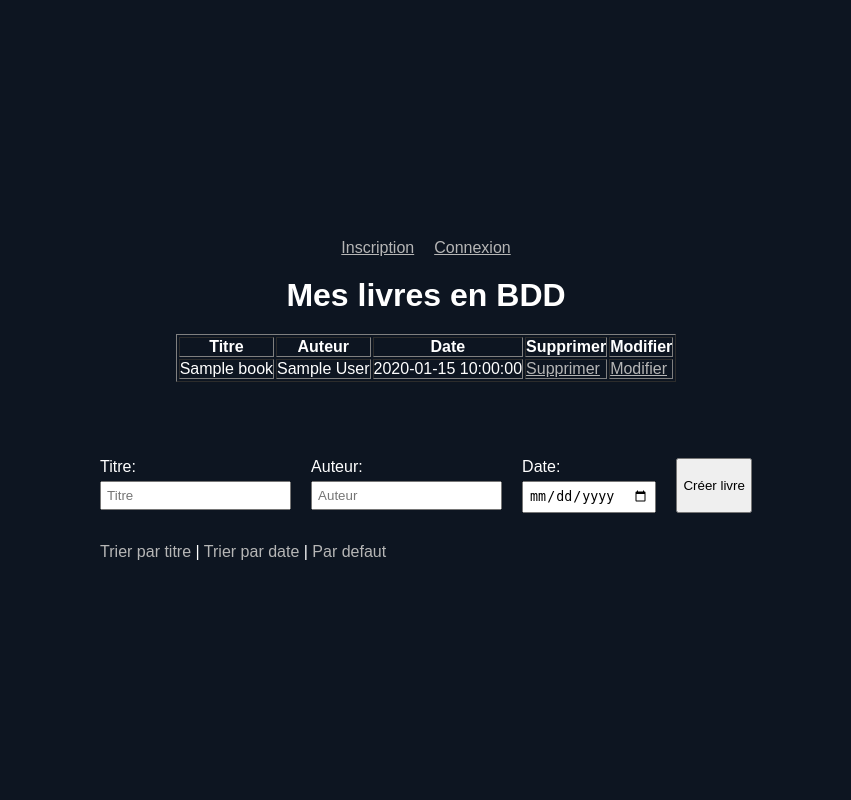
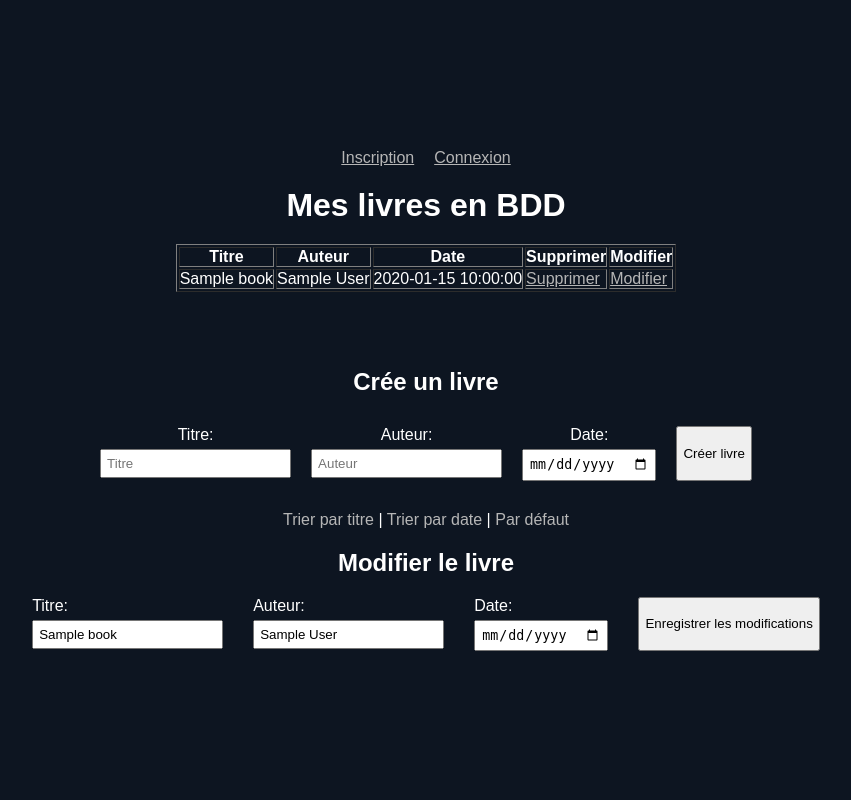
Before and after one commit to MaxymMelnychuk/Cours-PHP-MySQL, a PHP site: page /index.php?id_book=1&action=modify in a window 1280 px wide. Shown: the whole page, without its empty margins (214-1065 px from the left). Run offline with PHP 8.4, Linux system fonts and the light colour scheme; tables that the repository leaves empty or names only in its code hold one stand-in row (values such as "Sample post").

Commit message:
can modify book

```diff
--- a/index.php
+++ b/index.php
@@ -1,10 +1,10 @@
 <?php
-
 require_once("connexion.php");
 
 ///// EXEC
 
-if ($_POST) {
+// Création d'un livre
+if ($_POST && isset($_POST["create"])) {
     $title = $_POST["title"];
     $author = $_POST["author"];
     $date_publication = $_POST["date_publication"];
@@ -23,6 +23,7 @@ if ($_POST) {
     }
 }
 
+// Suppression d'un livre
 if(isset($_GET['action']) && $_GET['action'] == 'delete') {
     $idbook = $_GET['id_book'];
 
@@ -35,62 +36,58 @@ if(isset($_GET['action']) && $_GET['action'] == 'delete') {
     }
 }
 
+// Modification d'un livre (lorsqu'on clique sur "Modifier")
+if (isset($_GET['action']) && $_GET['action'] == 'modify' && isset($_GET['id_book'])) {
+    $idbook = $_GET['id_book'];
+    // Récupérer les informations du livre à modifier
+    $stmt = $pdo->prepare("SELECT * FROM book WHERE idbook = :idbook");
+    $stmt->execute(["idbook" => $idbook]);
+    $bookToModify = $stmt->fetch(PDO::FETCH_ASSOC);
+}
 
-if (isset($_GET['action']) && $_GET['action'] == 'modify' && isset($book)) {
-    if ($_POST) {
-        // Récupère les nouvelles valeurs
-        $newTitle = $_POST['title'];
-        $newAuthor = $_POST['author'];
-        $newDate = $_POST['date_publication'];
+// Mise à jour du livre modifié
+if ($_POST && isset($_POST["update"])) {
+    $idbook = $_POST["idbook"];
+    $title = $_POST["title"];
+    $author = $_POST["author"];
+    $date_publication = $_POST["date_publication"];
 
-        // Assurez-vous que vous avez une requête préparée pour éviter les injections SQL
+    try {
         $stmt = $pdo->prepare("UPDATE book SET title = :title, author = :author, date_publication = :date_publication WHERE idbook = :idbook");
-
-        // Exécution de la mise à jour en passant les valeurs
         $stmt->execute([
-            'title' => $newTitle,
-            'author' => $newAuthor,
-            'date_publication' => $newDate,
-            'idbook' => $book['idbook']  // Identifie le livre à mettre à jour
+            "idbook" => $idbook,
+            "title" => $title,
+            "author" => $author,
+            "date_publication" => $date_publication
         ]);
-
-        // Optionnel: Message de confirmation ou redirection
-        echo "Livre mis à jour avec succès!";
+        // Afficher un message pour confirmer la mise à jour
+        echo '<p class="margin">Le livre a bien été modifié !</p>';
+    } catch (PDOException $e) {
+        echo $e->getMessage();
     }
 }
 
-
-// trier par date
-
+// Trier les livres
 if (isset($_GET['action'])) {
     switch ($_GET['action']) {
         case 'trier':
-            // Trier par titre (ordre croissant)
             $stmt = $pdo->query("SELECT * FROM book ORDER BY title ASC");
             break;
-
         case 'date':
-            // Trier par date de publication (ordre décroissant)
             $stmt = $pdo->query("SELECT * FROM book ORDER BY date_publication DESC");
             break;
-
         case 'default':
-            // Si aucune action, afficher tous les livres
             $stmt = $pdo->query("SELECT * FROM book");
             break;
-
         default:
-            // Si aucune des actions ci-dessus, afficher tous les livres
             $stmt = $pdo->query("SELECT * FROM book");
             break;
     }
 } else {
-    // Par défaut, afficher tous les livres
     $stmt = $pdo->query("SELECT * FROM book");
 }
 
 $books = $stmt->fetchAll(PDO::FETCH_ASSOC);
-
 ?>
 
 <!DOCTYPE html>
@@ -109,7 +106,7 @@ $books = $stmt->fetchAll(PDO::FETCH_ASSOC);
 <a href="login.php">Connexion</a>
 </div>
 
-    <h1>Mes livres en BDD</h1>
+<h1 >Mes livres en BDD</h1>
 
 <table border="1">
     <thead>
@@ -119,7 +116,6 @@ $books = $stmt->fetchAll(PDO::FETCH_ASSOC);
         <th>Supprimer</th>
         <th>Modifier</th>
     </thead>
-
     <tbody>
         <?php
         foreach ($books as $book) {
@@ -127,18 +123,20 @@ $books = $stmt->fetchAll(PDO::FETCH_ASSOC);
             echo "<td>" . $book["title"] . "</td>";
             echo "<td>" . $book["author"] . "</td>";
             echo "<td>" . $book["date_publication"] . "</td>";
-                echo "<td> <a href='?id_book=". $book["idbook"] . "&action=delete'> Supprimer </a> </td>";
-                echo "<td> <a href='?id_book=". $book["idbook"] . "&action=modify'> Modifier </a> </td>";
+            echo "<td><a href='?id_book=" . $book["idbook"] . "&action=delete'>Supprimer</a></td>";
+            echo "<td><a href='?id_book=" . $book["idbook"] . "&action=modify'>Modifier</a></td>";
             echo "</tr>";
         }
         ?>
     </tbody>
 </table>
 
-    <br>
-    <br>
-    <form method="POST">
+<!-- Formulaire de création -->
+<br><br>
+<form class="form" method="POST">
+<h2>Crée un livre</h2>
     <div class="create">
+
         <div class="write">
             <label for="title">Titre:</label>
             <input type="text" name="title" id="title" placeholder="Titre">
@@ -154,19 +152,40 @@ $books = $stmt->fetchAll(PDO::FETCH_ASSOC);
             <input type="date" name="date_publication" id="date_publication">
         </div>
 
-            <input type="submit" value="Créer livre">
-
+        <input type="submit" name="create" value="Créer livre">
     </div>
 
     <div class="trier">
         <a class="tri" href="?action=trier">Trier par titre</a> |
         <a class="tri" href="?action=date">Trier par date</a> |
-            <a class="tri" href="?action=default">Par defaut</a>
+        <a class="tri" href="?action=default">Par défaut</a>
     </div>
 </form>
 
+<!-- Formulaire de modification si on est en mode "modify" -->
+<?php if (isset($bookToModify)): ?>
+    <h2>Modifier le livre</h2>
+    <form class="form1" method="POST">
+        <input type="hidden" name="idbook" value="<?php echo $bookToModify['idbook']; ?>">
 
+        <div class="write">
+            <label for="title">Titre:</label>
+            <input type="text" name="title" id="title" value="<?php echo $bookToModify['title']; ?>" placeholder="Titre">
+        </div>
+
+        <div class="write">
+            <label for="author">Auteur:</label>
+            <input type="text" name="author" id="author" value="<?php echo $bookToModify['author']; ?>" placeholder="Auteur">
+        </div>
+
+        <div class="write">
+            <label for="date_publication">Date:</label>
+            <input type="date" name="date_publication" id="date_publication" value="<?php echo $bookToModify['date_publication']; ?>">
+        </div>
+
+        <input type="submit" name="update" value="Enregistrer les modifications">
+    </form>
+<?php endif; ?>
 
 </body>
-
 </html>
--- a/style.css
+++ b/style.css
@@ -11,11 +11,17 @@ body {
     display: flex;
     flex-direction: column;
     gap: 20px;
+    padding: 20px;
     justify-content: center;
     align-items: center;
     height: 100vh;
     margin: 0;
 }
+
+.margin {
+    margin-top: 30rem;
+}
+
 
 a {
     color: rgb(182, 182, 182);
@@ -29,10 +35,19 @@ a {
     text-decoration: underline;
 }
 
-form {
+.form {
     display: flex;
     gap: 30px;
    flex-direction: column;
+   text-align: center;
+
+}
+
+.form1 {
+    display: flex;
+    gap: 30px;
+   flex-direction: row;
+   padding-bottom: 5rem;
 }
 
 input {
@@ -53,6 +68,7 @@ input {
 .flex {
     display: flex;
     gap: 20px;
+    margin-top: 5rem;
 }
 
 a:hover {
```
Lines whose indentation alone changed are shown as unchanged.
